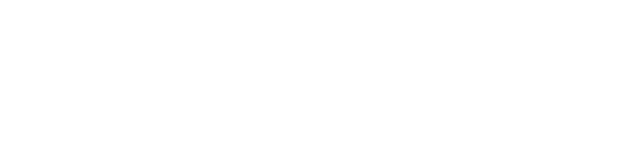
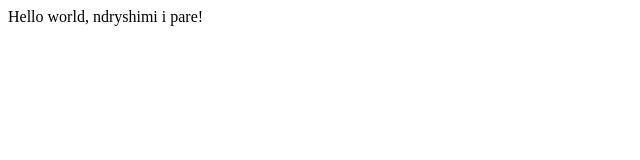
Before and after one commit to mirandz95/test, a plain HTML site: page index.html in a window 1280 px wide. Shown: the whole page, without its empty margins (0-640 px from the left). Drawn offline with Linux system fonts and the light colour scheme.

Commit message:
Second commit

```diff
--- a/index.html
+++ b/index.html
@@ -4,4 +4,10 @@
     <title>hello word
     </title>
     </head>
+
+
+	<body>
+	Hello world, ndryshimi i pare!
+	</body>
+
 </html>
```
